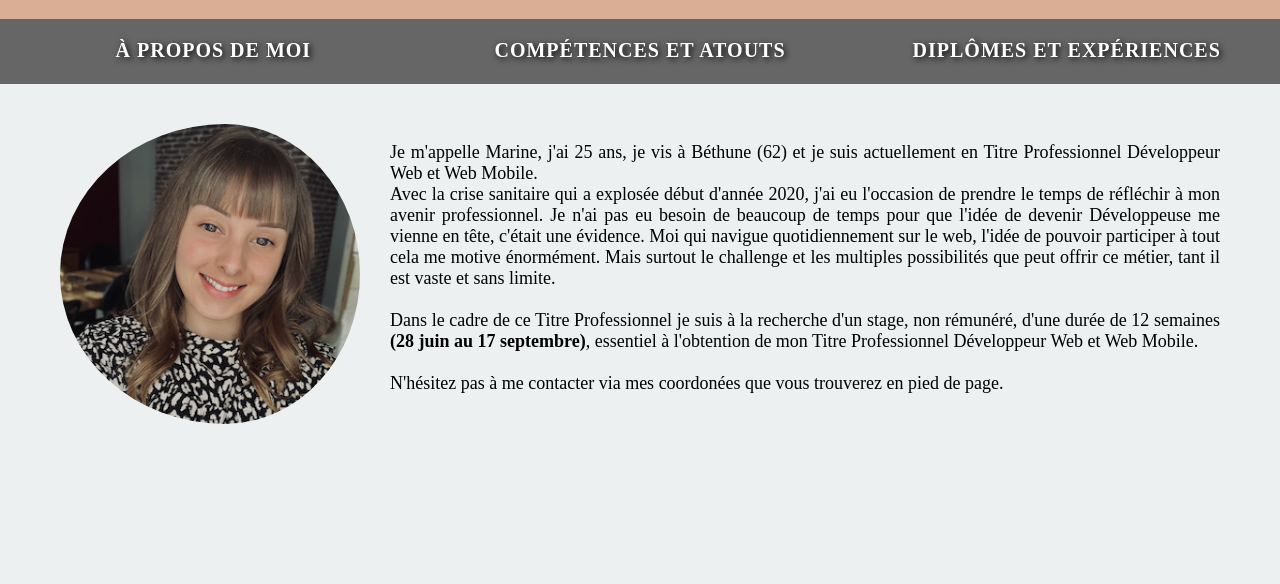
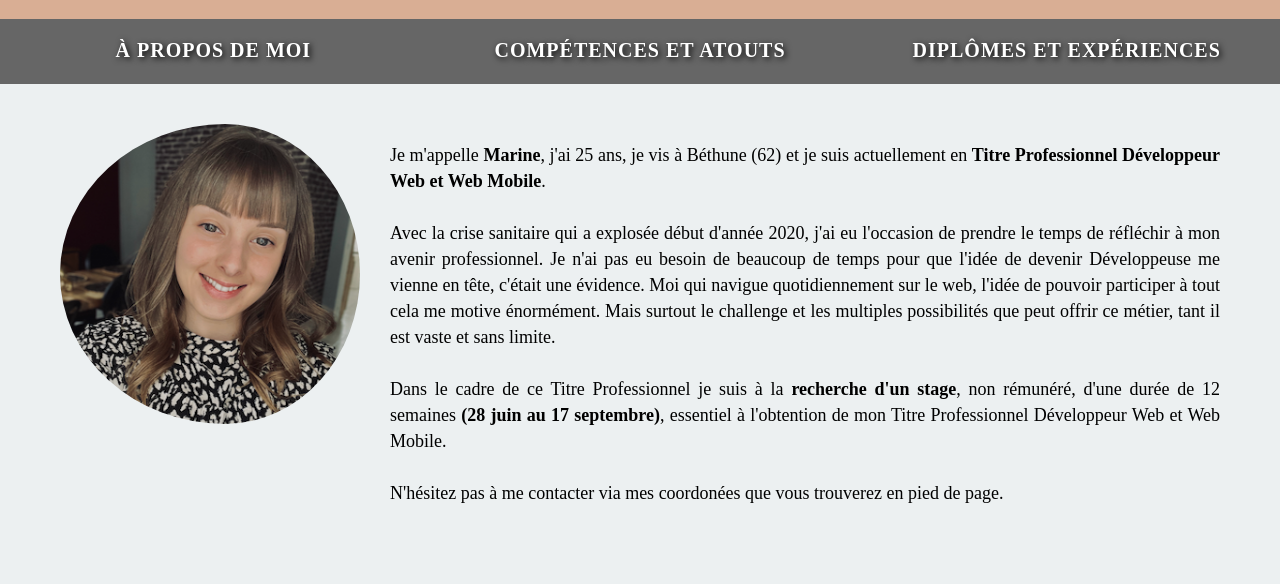
Before and after one commit to mrnvde/cv, a plain HTML site: page index.html in a window 1280 px wide. Shown: the part 149-733 px from the top of the page. Drawn offline with nearby package versions, Linux system fonts and the light colour scheme.

Commit message:
animations

```diff
--- a/index.html
+++ b/index.html
@@ -23,9 +23,9 @@
 		<img src="IMG_444.png" id="imgProfil">
 		<div>
 			<p>
-				Je m'appelle Marine, j'ai 25 ans, je vis à Béthune (62) et je suis actuellement en Titre Professionnel Développeur Web et Web Mobile.<br>
+				Je m'appelle <strong>Marine</strong>, j'ai 25 ans, je vis à Béthune (62) et je suis actuellement en <strong>Titre Professionnel Développeur Web et Web Mobile</strong>.<br><br>
 				Avec la crise sanitaire qui a explosée début d'année 2020, j'ai eu l'occasion de prendre le temps de réfléchir à mon avenir professionnel. Je n'ai pas eu besoin de beaucoup de temps pour que l'idée de devenir Développeuse me vienne en tête, c'était une évidence. Moi qui navigue quotidiennement sur le web, l'idée de pouvoir participer à tout cela me motive énormément. Mais surtout le challenge et les multiples possibilités que peut offrir ce métier, tant il est vaste et sans limite.<br><br>
-				Dans le cadre de ce Titre Professionnel je suis à la recherche d'un stage, non rémunéré, d'une durée de 12 semaines <strong>(28 juin au 17 septembre)</strong>, essentiel à l'obtention de mon Titre Professionnel Développeur Web et Web Mobile.<br><br>
+				Dans le cadre de ce Titre Professionnel je suis à la <strong>recherche d'un stage</strong>, non rémunéré, d'une durée de 12 semaines <strong>(28 juin au 17 septembre)</strong>, essentiel à l'obtention de mon Titre Professionnel Développeur Web et Web Mobile.<br><br>
 				N'hésitez pas à me contacter via mes coordonées que vous trouverez en pied de page.
 			</p>
 		</div>
--- a/style.css
+++ b/style.css
@@ -40,6 +40,7 @@ header{
 }
 
 #aPropos{
+	line-height: 26px;
 	text-align: justify;
 	display: flex;
 }
```
